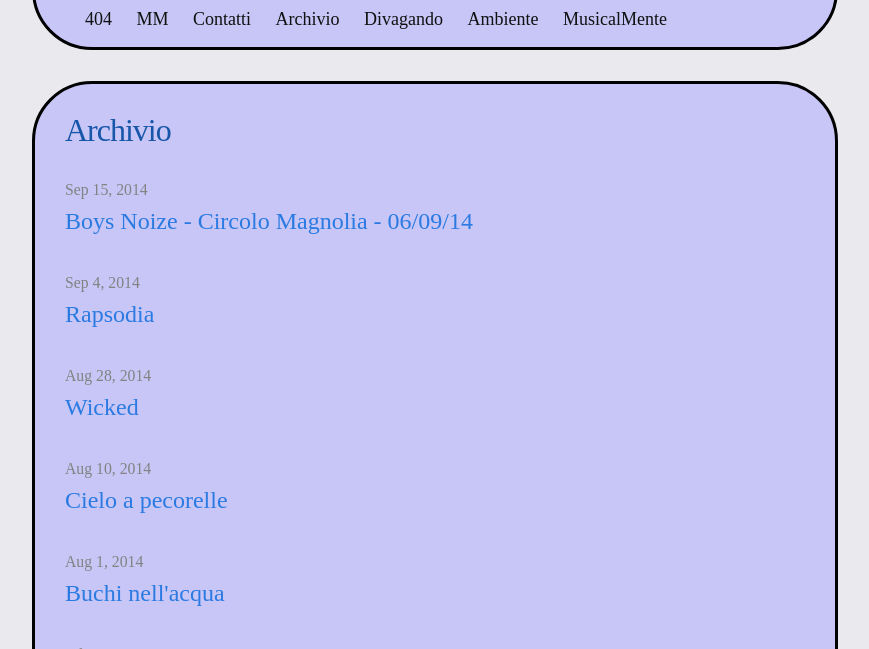
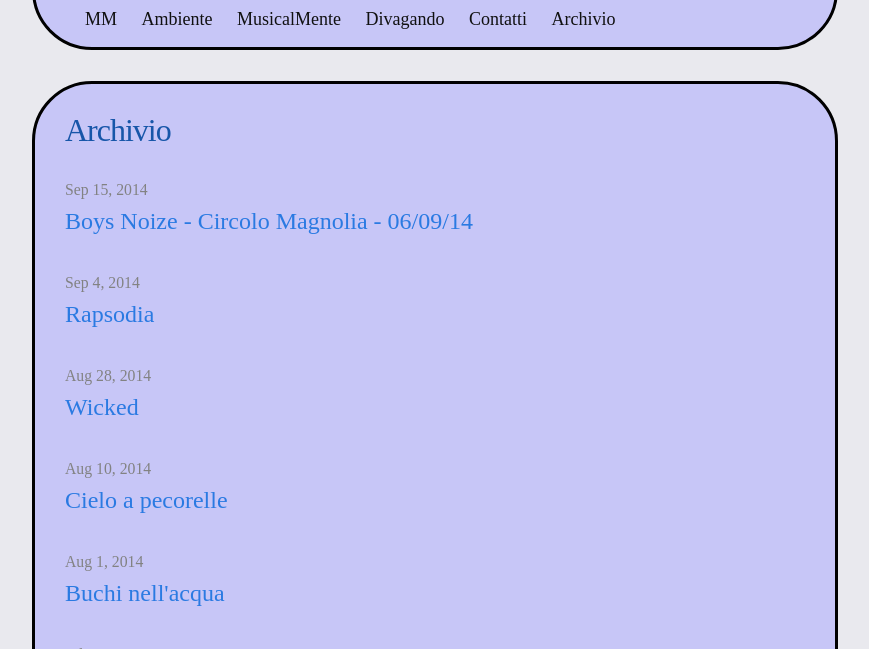
Before and after one commit to ilblogdimm/ilblogdimm, a Jekyll site: the page built from Archivio/index.html, in a window 1280 px wide and 900 px high, scrolled down 706 px, cut to the strip 251-900 px from the top of the window. Shown: the whole strip, without its empty margins (205-1074 px from the left). Built offline with Jekyll 4.4.1, drawn with Linux system fonts in a browser that asks for light colours.

Commit message:
Link barra in orgine giusto

```diff
--- a/Archivio/index.html
+++ b/Archivio/index.html
@@ -3,7 +3,7 @@ layout: page
 title: Archivio
 permalink: /archivio/
 comments: False
-weight: 5
+weight: 6
 ---
 <div class="home">
   <ul class="post-list">
--- a/_config.yml
+++ b/_config.yml
@@ -11,3 +11,8 @@ markdown: kramdown
 
 paginate: 3
 paginate_path: "page:num"
+
+ordine:
+  Ambiente: 2
+  MusicalMente: 3
+  Divagando: 4
--- a/_includes/header.html
+++ b/_includes/header.html
@@ -19,8 +19,9 @@
       </a>
 
       <div class="trigger">
-        {% for page in site.pages | sort:weight %}
-          {% if page.title %}
+        {% assign sorted_pages = (site.pages | sort: 'weight') %}
+        {% for page in sorted_pages  %}
+          {% if page.title and page.title != '404' %}
           <a class="page-link" href="{{ page.url | prepend: site.baseurl }}">{{ page.title }}</a>
           {% endif %}
         {% endfor %}
--- a/_plugins/_tag_gen.rb
+++ b/_plugins/_tag_gen.rb
@@ -8,13 +8,15 @@ module Jekyll
       self.process(@name)
       self.read_yaml(File.join(base, '_layouts'), 'tag_index.html')
       self.data['tag'] = tag
+      weight_list = site.config['ordine']
+      self.data['weight'] = weight_list[tag]
       #tag_title_prefix = site.config['tag_title_prefix'] || '&ldquo;'
       #tag_title_suffix = site.config['tag_title_suffix'] || '&rdquo;'
       #self.data['title'] = "#{tag_title_prefix}#{tag}#{tag_title_suffix}"
-	  self.data['title'] = "#{tag}"
-
+      self.data['title'] = "#{tag}"
     end
   end
+
   class TagGenerator < Generator
     safe true
     def generate(site)
```
Also changed, not shown: contatti.md (+1 -1 lines).
